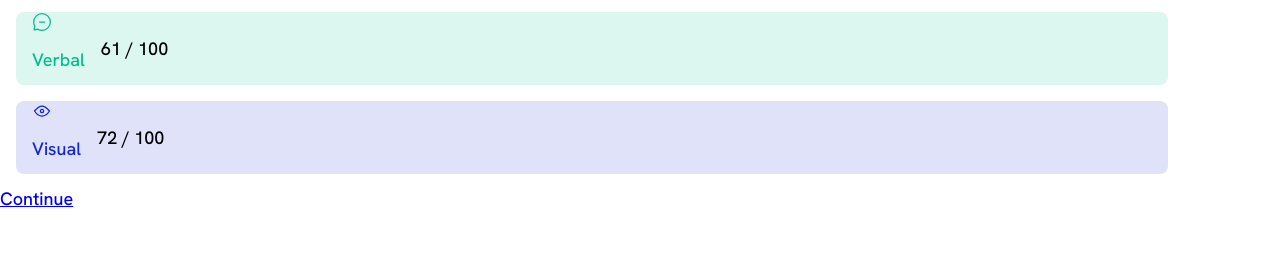
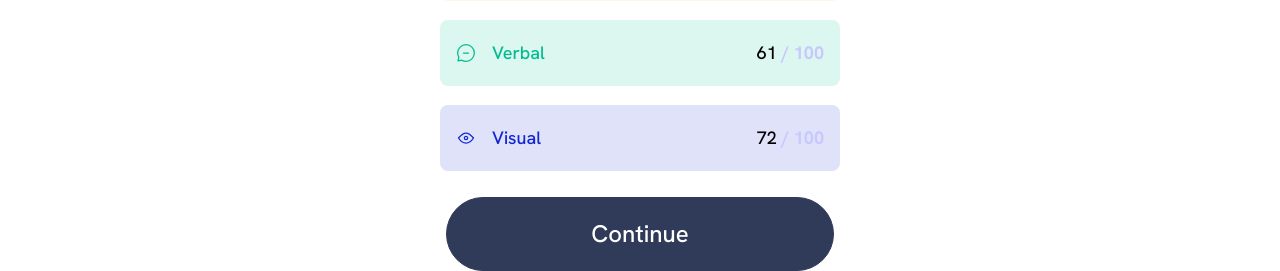
Before and after one commit to ViniCellist/Frontend-Mentor-Results-Sumary-Component, a plain HTML site: page index.html in a window 1280 px wide. Shown: the part 552-823 px from the top of the page. Before the commit the page ends 800 px from the top, so only its background shows below. Drawn offline with Linux system fonts and the light colour scheme.

Commit message:
feat: content style

```diff
--- a/style/style.css
+++ b/style/style.css
@@ -65,19 +65,25 @@
         height: 60%;
         font-family: var(--font-hanken);
         font-size: 1.125rem;
+        display: flex;
+        flex-direction: column;
     }
 
         .container-summary__title {
             margin: 1.5rem;
             font-weight: 700;
+            font-size: 1.5rem;
         }
 
         .container-summary__content {
+            align-self: center;
             display: flex;
             flex-direction: row;
             align-items: center;
-            margin: 1rem;
-            width: 90%;
+            justify-content: space-between;
+            margin: 0.6rem;
+            padding: 0.5rem 1rem 0.5rem 0;
+            width: 24rem;
             border-radius: 0.5rem;
         }
 
@@ -117,11 +123,27 @@
                 padding: 1rem;
             }
 
-        .content-img {
-            margin-left: 1rem;
-        }
+            .content-img {
+                margin-left: 1rem;
+            }
 
-        .content-number {
+            .container__summary--flex {
+                display: flex;
+            }
 
+            .side-number {
+                color: var(--Light-Lavender);
+                font-weight: 700;
+            }
 
-        }
+            .content-anchor {
+                align-self: center;
+                border: 1px solid var(--Dark-GrayBlue);
+                border-radius: 3rem;;
+                padding: 1.5rem 9rem;
+                margin-top: 1rem;
+                font-size: 1.5rem;
+                color: var(--White);
+                text-decoration: none;
+                background-color: var(--Dark-GrayBlue);
+            }
```
